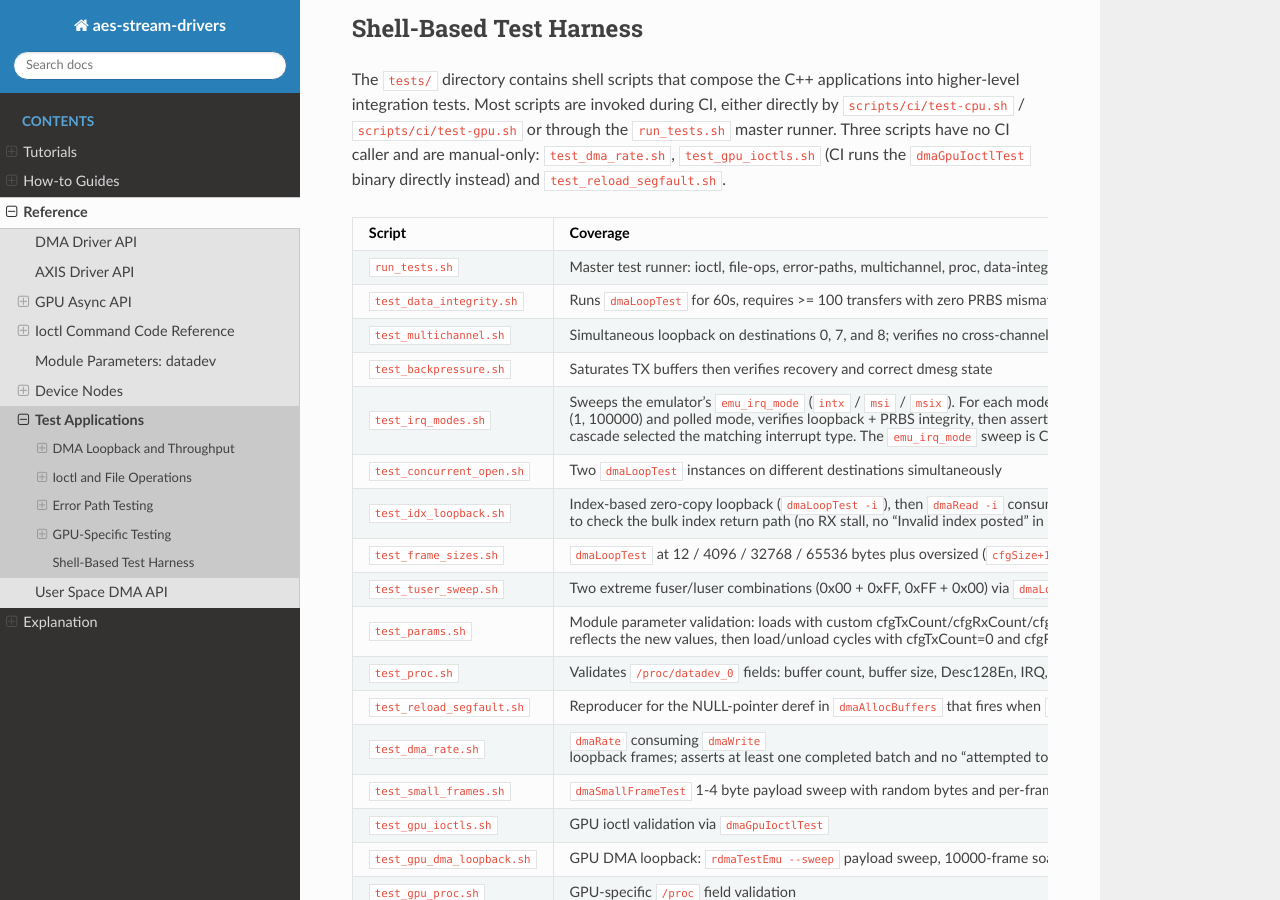
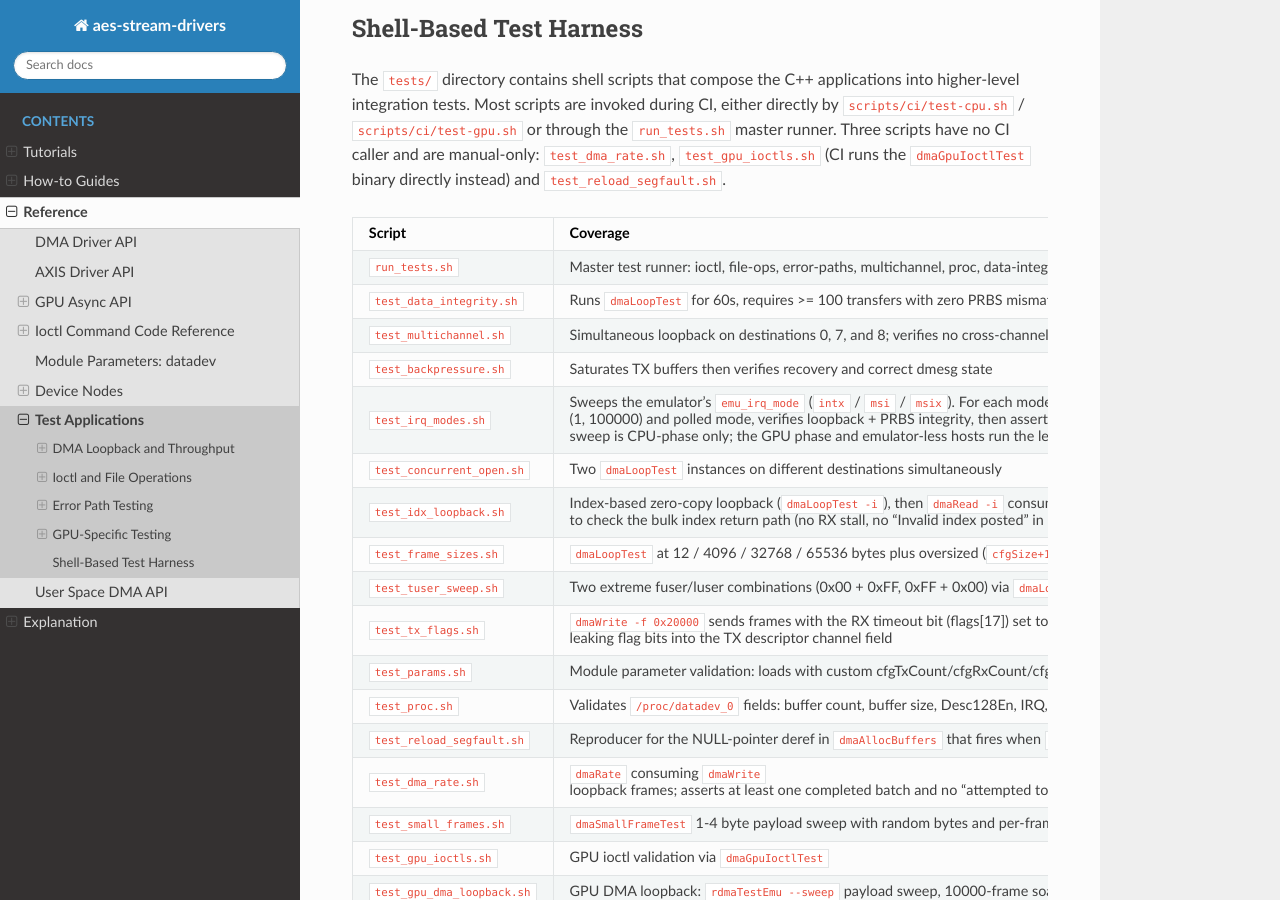
Before and after one commit to slaclab/aes-stream-drivers, a Sphinx documentation site: the page built from docs/reference/test-applications.rst, in a window 1280 px wide and 900 px high, scrolled down 4404 px. Built offline with Sphinx 7.4.7 and the Read the Docs theme 3.1.0, drawn with Linux system fonts in a browser that asks for light colours.

Commit message:
fix(axis_gen2): stop forwarding flags[17] into the TX descriptor channel field
AxisG2_WriteTx ORed flags[17] (the RX timeout bit set by AxisG2_Process
on firmware version 5 and later) into bit[4] of the TX request word. The
firmware has no timeout bit there: AxiStreamDmaV2Desc decodes bits[7:4]
as the DMA channel (128-bit descriptors) or buffer index (64-bit), so a
frame forwarded with its received flags unchanged was sent to lane
chan | 1 instead of chan.

Drop the stray assignment and document why flags[17] is not forwarded.

Add a raw -f/--flags option to dmaWrite so a test can set flag bits that
axisSetFlags cannot, then add tests/test_tx_flags.sh: dmaWrite -f 0x20000
sends PRBS frames to dest 0 and dmaRead -m 0 -b must receive every one on
dest 0. The emulator decodes bits[7:4] of readFifoA as the channel like the
firmware, so with the old AxisG2_WriteTx the frames land on dest 256 and
the reader times out. Registered in run_tests.sh after tuser_sweep.

Closes #434

```diff
--- a/docs/reference/test-applications.rst
+++ b/docs/reference/test-applications.rst
@@ -280,8 +280,8 @@ instead) and ``test_reload_segfault.sh``.
      - Coverage
    * - ``run_tests.sh``
      - Master test runner: ioctl, file-ops, error-paths, multichannel, proc,
-       data-integrity, idx-loopback, tuser-sweep, frame-sizes, small-frames,
-       concurrent-open, dma-rate, backpressure, irq-modes
+       data-integrity, idx-loopback, tuser-sweep, tx-flags, frame-sizes,
+       small-frames, concurrent-open, dma-rate, backpressure, irq-modes
    * - ``test_data_integrity.sh``
      - Runs ``dmaLoopTest`` for 60s, requires >= 100 transfers with zero
        PRBS mismatches
@@ -311,6 +311,11 @@ instead) and ``test_reload_segfault.sh``.
      - Two extreme fuser/luser combinations (0x00 + 0xFF, 0xFF + 0x00) via
        ``dmaLoopTest -f/-l`` to catch bit-shifting / masking bugs in
        axisSetFlags / axisGetFuser / axisGetLuser
+   * - ``test_tx_flags.sh``
+     - ``dmaWrite -f 0x20000`` sends frames with the RX timeout bit
+       (flags[17]) set to dest 0 and ``dmaRead -m 0`` must receive every one
+       on dest 0; catches ``AxisG2_WriteTx`` leaking flag bits into the TX
+       descriptor channel field
    * - ``test_params.sh``
      - Module parameter validation: loads with custom cfgTxCount/cfgRxCount/cfgSize,
        verifies ``/proc/datadev_0`` reflects the new values, then load/unload
```
Also changed, not shown: 4 other files.
